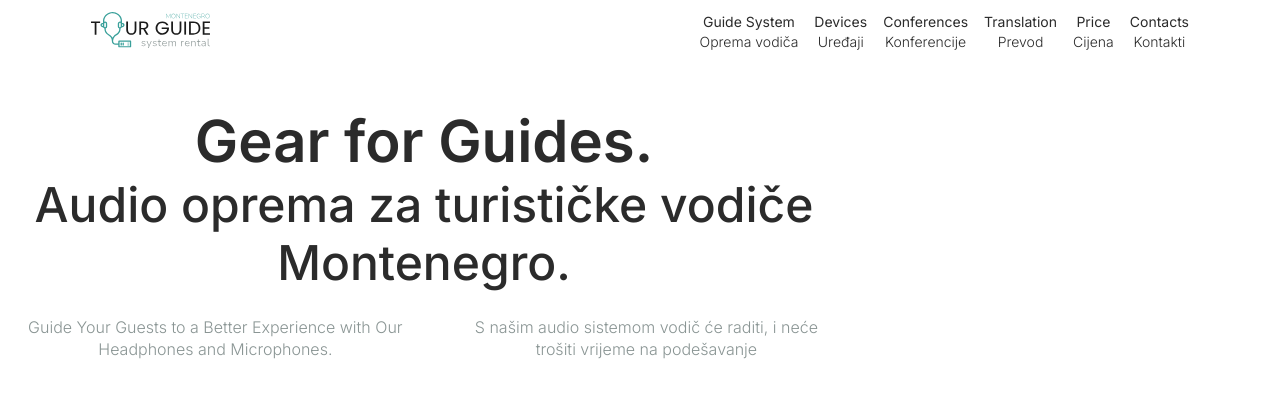
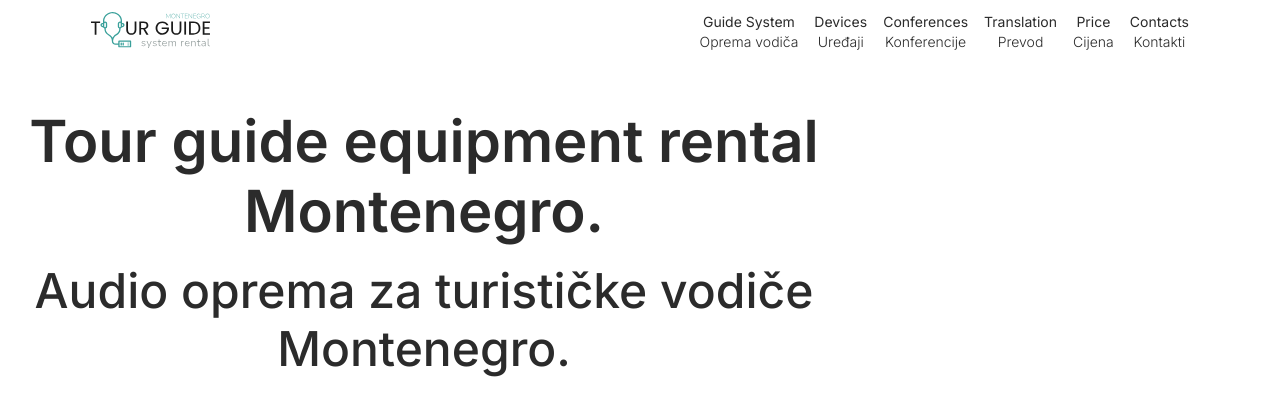
Before and after one commit to legasdev/tour-guide, a Next.js app: page /Home in a window 1280 px wide. Shown: the top 404 px of the page. Built offline with nearby package versions, Linux system fonts and the light colour scheme.

Commit message:
Обновил текст

```diff
--- a/components/common/Title/Title.module.less
+++ b/components/common/Title/Title.module.less
@@ -12,6 +12,7 @@
       font-weight: 500;
       font-size: 3rem;
       line-height: 3.625rem;
+      margin-top: 1rem;
     }
 
     @media screen and (max-width: 575px) {
--- a/components/screens/home/ContactsScreen/ContactsScreen.jsx
+++ b/components/screens/home/ContactsScreen/ContactsScreen.jsx
@@ -40,7 +40,7 @@ function ContactsScreen() {
             <h4 className={styles.title}>
               Receiver Instruction Manual
               <br />
-              Priručnik s uputama za prijemnik:
+              Priručnik sa uputstvom za prijemnik:
             </h4>
             <a
               className={styles.contactLink}
@@ -55,7 +55,7 @@ function ContactsScreen() {
             <h4 className={styles.title}>
               Equipment Case Instruction Manual
               <br />
-              Priručnik s uputama za kutiju opreme:
+              Priručnik sa uputstvom za kućište za punjenje:
             </h4>
             <a
               className={styles.contactLink}
--- a/components/screens/home/PromoScreen/PromoScreen.jsx
+++ b/components/screens/home/PromoScreen/PromoScreen.jsx
@@ -12,7 +12,7 @@ function PromoScreen() {
       <div>
         <div className={styles.titles}>
           <Title translate="Audio oprema za turističke vodiče Montenegro.">
-            Gear for Guides.
+            Tour guide equipment rental Montenegro.
           </Title>
         </div>
         <div className={styles.description}>
```
